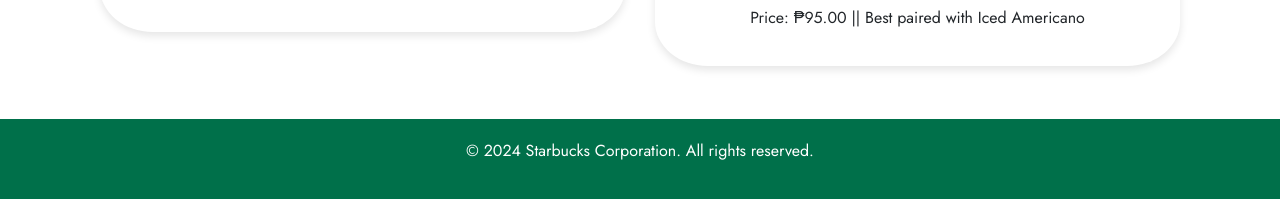
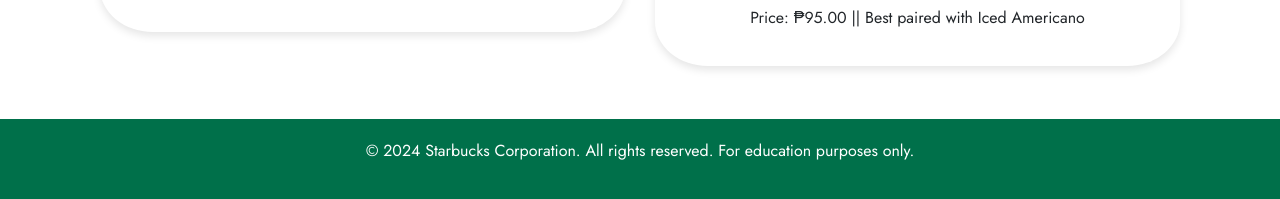
Before and after one commit to Irumeaw/Irumeaw.github.io, a plain HTML site: page products.html in a window 1280 px wide. Shown: the part 3101-3300 px from the top of the page. Drawn offline with nearby package versions, Linux system fonts and the light colour scheme.

Commit message:
Update products.html

```diff
--- a/products.html
+++ b/products.html
@@ -239,7 +239,7 @@ h3 {
 
 <footer class="footer">
     <div class="container">
-    <p>© 2024 Starbucks Corporation. All rights reserved.</p>
+    <p>© 2024 Starbucks Corporation. All rights reserved. For education purposes only.</p>
     </div>
 </footer>
 
```
